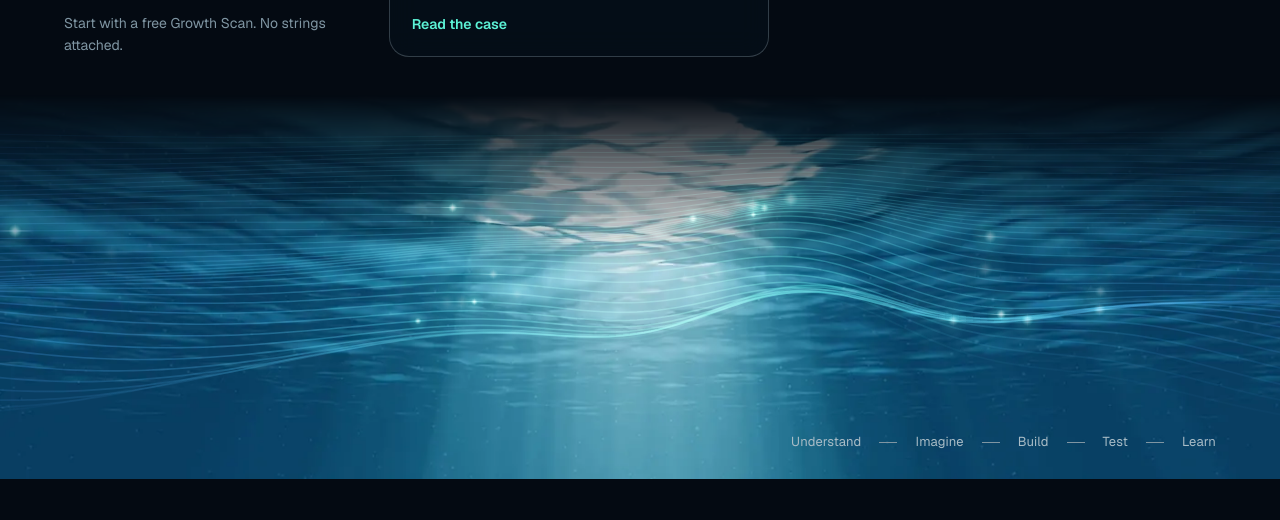
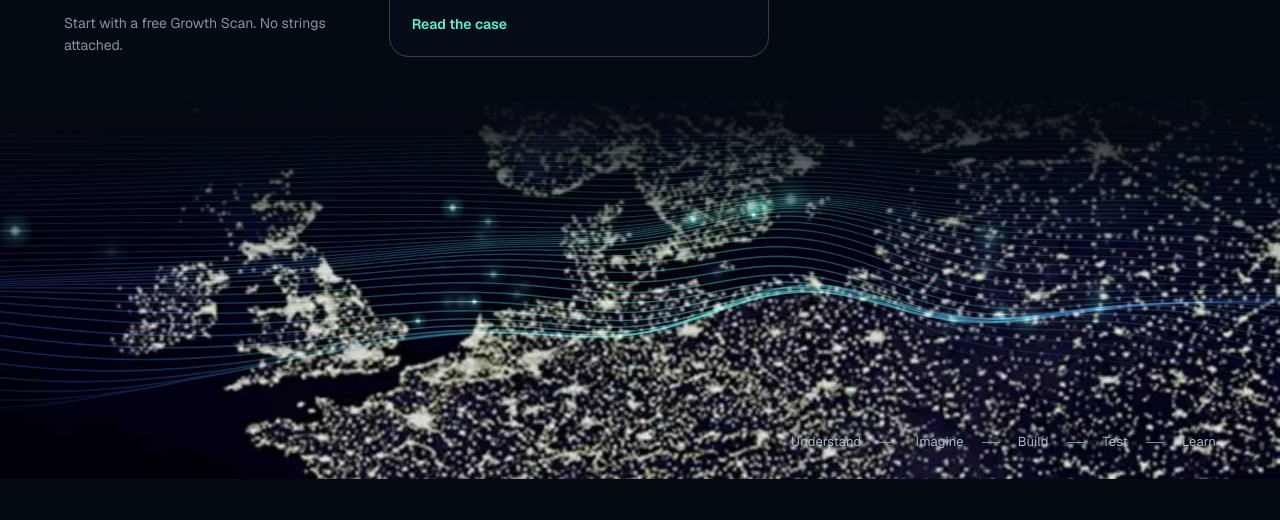
Before and after one commit to pvijgeboom12/wpmedia, a plain HTML site: page en/index.html in a window 1280 px wide. Shown: the part 1021-1541 px from the top of the page. Drawn offline with Linux system fonts and the light colour scheme; animation ran at ten frames a second.

Commit message:
Hero-optie: europa
Co-Authored-By: Claude Opus 5.5 <noreply@anthropic.com>
Claude-Session: https://claude.ai/code/session_019bfD6HEoWdXxWv1rwJF2Ls

```diff
--- a/en/index.html
+++ b/en/index.html
@@ -56,7 +56,7 @@
 </a>
 </div>
 </div>
-<div class="sea" aria-hidden="true"><img class="hero-onderwater" src="/assets/img/wpm-hero-onderwater-1400.webp" srcset="/assets/img/wpm-hero-onderwater-800.webp 800w, /assets/img/wpm-hero-onderwater-1400.webp 1400w, /assets/img/wpm-hero-onderwater.webp 1920w" sizes="100vw" alt="" fetchpriority="high" width="1920" height="655"><canvas id="wave"></canvas></div>
+<div class="sea" aria-hidden="true"><img class="hero-alt" src="/assets/img/wpm-hero-europa-nacht.webp" alt="" fetchpriority="high" width="800" height="600" style="object-position:center 45%"><canvas id="wave"></canvas></div>
 <p class="flow-strip" aria-label="How we work"><span>Understand</span><span>Imagine</span><span>Build</span><span>Test</span><span>Learn</span></p>
 </section>
 
```
Also changed, not shown: nl/index.html (+1 -1 lines).
